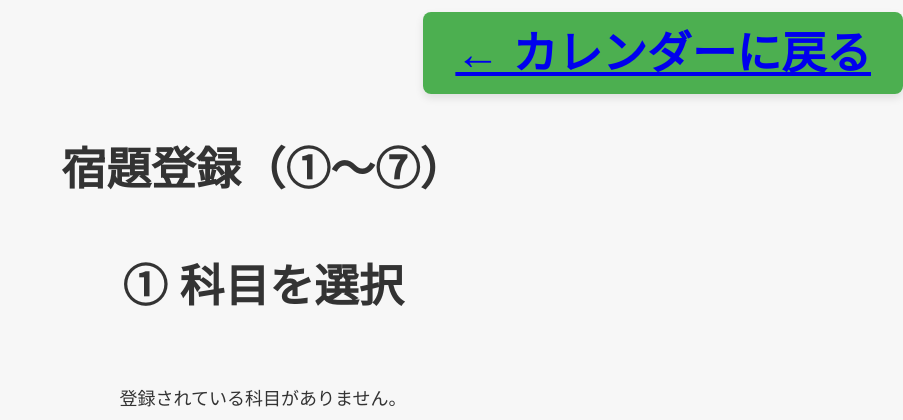
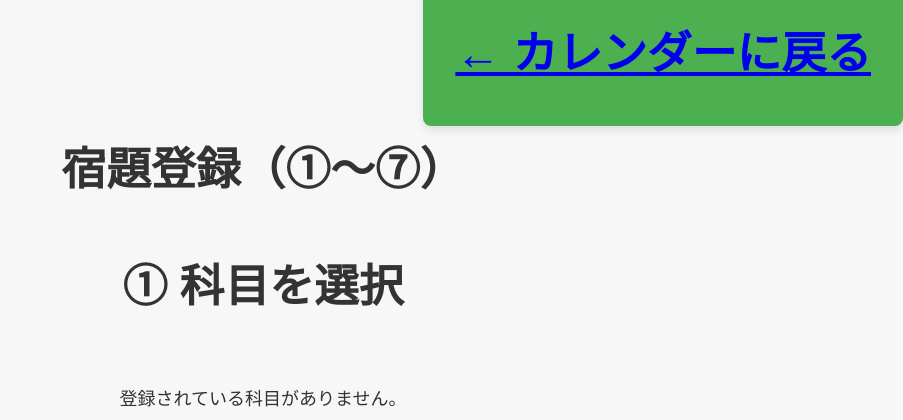
Before and after one commit to masakytkonitiwa/juku_project, a Django app: page /homework/add/ in a window 1280 px wide. Shown: the top 420 px of the page, without its empty margins (377-1280 px from the left). Run offline with Django 4.2, Linux system fonts and the light colour scheme; data comes from the database, SQL or seed files in the repository; data that the repository does not hold is empty.

Commit message:
padding 3rem

```diff
--- a/homework/static/homework/style.css
+++ b/homework/static/homework/style.css
@@ -82,7 +82,7 @@ button:active {
 .next-button,
 .back-button {
     font-size: 2.0rem;
-    padding: 1rem 2rem;
+    padding: 3rem 2rem;
     border-radius: 8px;
     font-weight: bold;
     font-size: 2.8rem;
```
